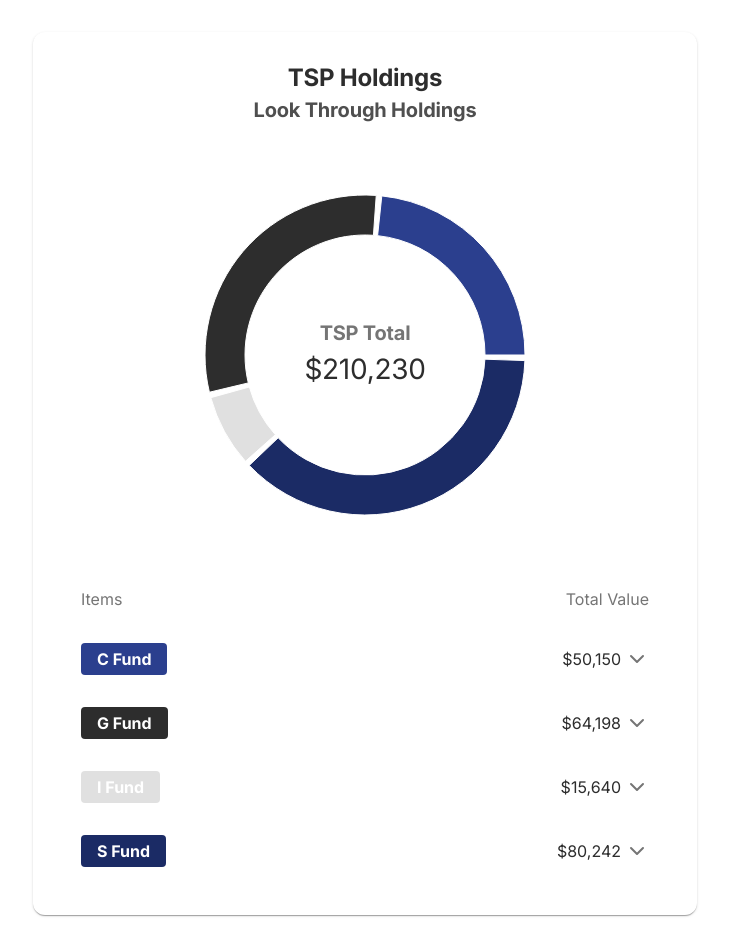
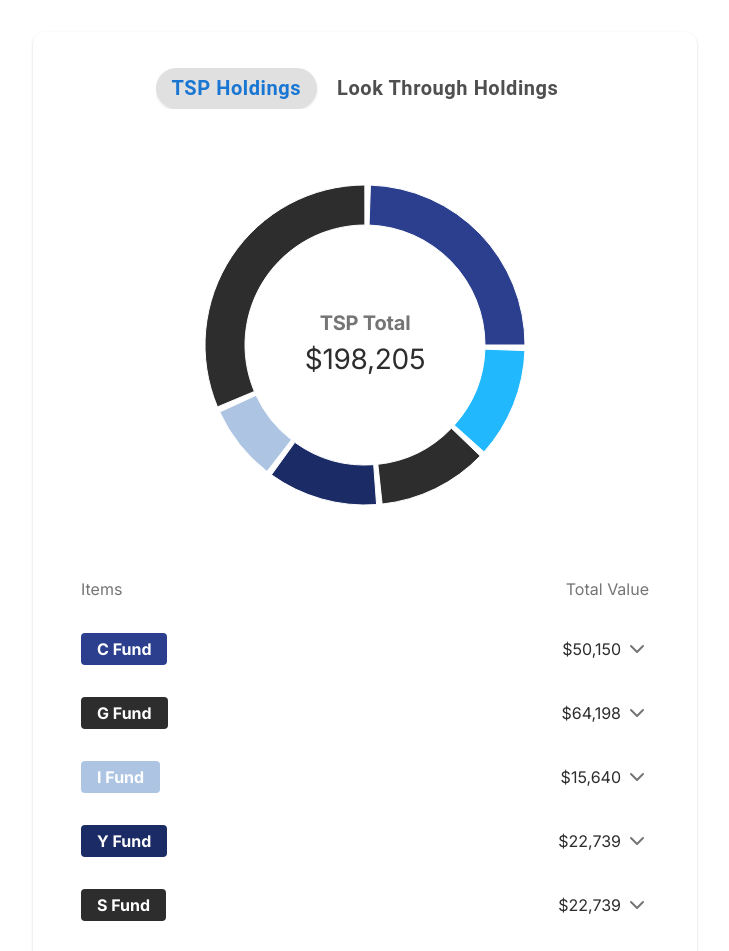
Before and after one commit to koji0701/ParcoComponentTest, a React (Create React App) app: page / in a window 1280 px wide. Shown: the top 951 px of the page, without its empty margins (275-1004 px from the left). Before the commit the page ends 923 px from the top, so only its background shows below. Built offline with nearby package versions, Linux system fonts and the light colour scheme.

Commit message:
feat: added tabs and filtering functionality.

```diff
--- a/src/components/TSPHoldings.tsx
+++ b/src/components/TSPHoldings.tsx
@@ -1,23 +1,15 @@
 import React, { useState } from 'react';
-import { Box, Typography, Paper } from '@mui/material';
+import { Box, Typography, Paper, Tabs, Tab } from '@mui/material';
 import { PieChart, Pie, Cell, ResponsiveContainer } from 'recharts';
 import FundRow from './FundRow';
 import { useTheme } from '../theme/ThemeProvider';
 
-interface Fund {
-  name: string;
-  value: number;
-  riskLevel: number;
-  examples: string[];
-  description: string;
-  backgroundColor: string;
-}
-
 const TSPHoldings = () => {
   const theme = useTheme();
   const [activeIndex, setActiveIndex] = useState<number | undefined>();
+  const [activeTab, setActiveTab] = useState(0);
 
-  const funds = [
+  const baseFunds = [
     {
       name: 'C Fund',
       value: 50150,
@@ -29,29 +21,61 @@
     {
       name: 'G Fund',
       value: 64198,
-      riskLevel: 1,
-      examples: ['Government Securities'],
-      description: 'Low risk, government-backed securities with stable returns',
+      riskLevel: 10,
+      examples: ['Apple', 'Google', 'Microsoft', 'Meta', 'Tesla'],
+      description: 'Very volatile, will reap the most rewards from good years and the worst losses of bad years',
       backgroundColor: theme.colors.gray.dark,
     },
     {
       name: 'I Fund',
       value: 15640,
-      riskLevel: 8,
-      examples: ['Toyota', 'Nestle', 'Samsung', 'LVMH'],
-      description: 'International stock index fund tracking non-US developed markets',
-      backgroundColor: theme.colors.gray.lighter,
+      riskLevel: 10,
+      examples: ['Apple', 'Google', 'Microsoft', 'Meta', 'Tesla'],
+      description: 'Very volatile, will reap the most rewards from good years and the worst losses of bad years',
+      backgroundColor: theme.colors.secondary.mute
+    },
+    {
+      name: 'Y Fund',
+      value: 22739,
+      riskLevel: 10,
+      examples: ['Apple', 'Google', 'Microsoft', 'Meta', 'Tesla'],
+      description: 'Very volatile, will reap the most rewards from good years and the worst losses of bad years',
+      backgroundColor: theme.colors.secondary.darker,
     },
     {
       name: 'S Fund',
-      value: 80242,
-      riskLevel: 9,
-      examples: ['Square', 'Zoom', 'Coinbase'],
-      description: 'Small and mid-cap US stocks not in the C Fund',
-      backgroundColor: theme.colors.secondary.darker,
+      value: 22739,
+      riskLevel: 10,
+      examples: ['Apple', 'Google', 'Microsoft', 'Meta', 'Tesla'],
+      description: 'Very volatile, will reap the most rewards from good years and the worst losses of bad years',
+      backgroundColor: theme.colors.gray.dark,
+    },
+    {
+      name: 'F Fund',
+      value: 22739,
+      riskLevel: 10,
+      examples: ['Apple', 'Google', 'Microsoft', 'Meta', 'Tesla'],
+      description: 'Very volatile, will reap the most rewards from good years and the worst losses of bad years',
+      backgroundColor: theme.colors.secondary.bright,
     },
   ];
 
+  const lookThroughFunds = [ //im a bit unclear about what value they should have so im increasing each by 22739
+    {
+      ...baseFunds[0],
+      value: 72889
+    },
+    {
+      ...baseFunds[1],
+      value: 86937
+    },
+    {
+      ...baseFunds[2],
+      value: 38379
+    }
+  ];
+
+  const funds = activeTab === 0 ? baseFunds : lookThroughFunds;
   const totalValue = funds.reduce((sum, fund) => sum + fund.value, 0);
 
   const chartData = funds.map(fund => ({
@@ -67,6 +91,10 @@
     setActiveIndex(undefined);
   };
 
+  const handleTabChange = (_: React.SyntheticEvent, newValue: number) => {
+    setActiveTab(newValue);
+  };
+
   return (
     <Paper sx={{
       p: theme.spacing.xl,
@@ -76,26 +104,45 @@
       backgroundColor: theme.colors.white,
       borderRadius: '12px'
     }}>
-      <Box sx={{ mb: theme.spacing.xl }}>
-        <Typography
-          variant="h1"
+      <Box sx={{
+        mb: theme.spacing.xl,
+        display: 'flex',
+        justifyContent: 'center',
+        '& .MuiTabs-root': {
+          minHeight: 'unset',
+        },
+        '& .MuiTabs-indicator': {
+          display: 'none',
+        },
+      }}>
+        <Tabs
+          value={activeTab}
+          onChange={handleTabChange}
           sx={{
-            ...theme.typography.h1,
-            color: theme.colors.gray.dark,
-            mb: theme.spacing.xs
+            borderRadius: '100px',
+            padding: '4px',
+            '& .MuiTab-root': {
+              textTransform: 'none',
+              fontSize: theme.typography.h2.fontSize,
+              fontWeight: theme.typography.h2.fontWeight,
+              color: theme.colors.gray.mediumDark,
+              minHeight: 'unset',
+              padding: '8px 16px',
+              borderRadius: '100px',
+              marginRight: '4px',
+              '&:last-child': {
+                marginRight: 0,
+              },
+              '&.Mui-selected': {
+                backgroundColor: theme.colors.gray.lighter,
+                boxShadow: '0px 1px 3px rgba(0, 0, 0, 0.1)',
+              },
+            },
           }}
         >
-          TSP Holdings
-        </Typography>
-        <Typography
-          variant="h2"
-          sx={{
-            ...theme.typography.h2,
-            color: theme.colors.gray.mediumDark
-          }}
-        >
-          Look Through Holdings
-        </Typography>
+          <Tab label="TSP Holdings" />
+          <Tab label="Look Through Holdings" />
+        </Tabs>
       </Box>
 
       <Box sx={{ position: 'relative', height: 400, mb: theme.spacing.xl }}>
--- a/src/theme/colors.ts
+++ b/src/theme/colors.ts
@@ -10,6 +10,8 @@
       base: '#2B3F8E',    // PARCO Blue
       light: '#3D56C5',   // PARCO Blue Light
       lighter: '#4B6BE8', // Secondary Highlight
+      bright: '#21B8FD', //PARCO Highlight
+      mute: '#ADC5E3' //PARCO Water
     },
 
     // Grays
```
